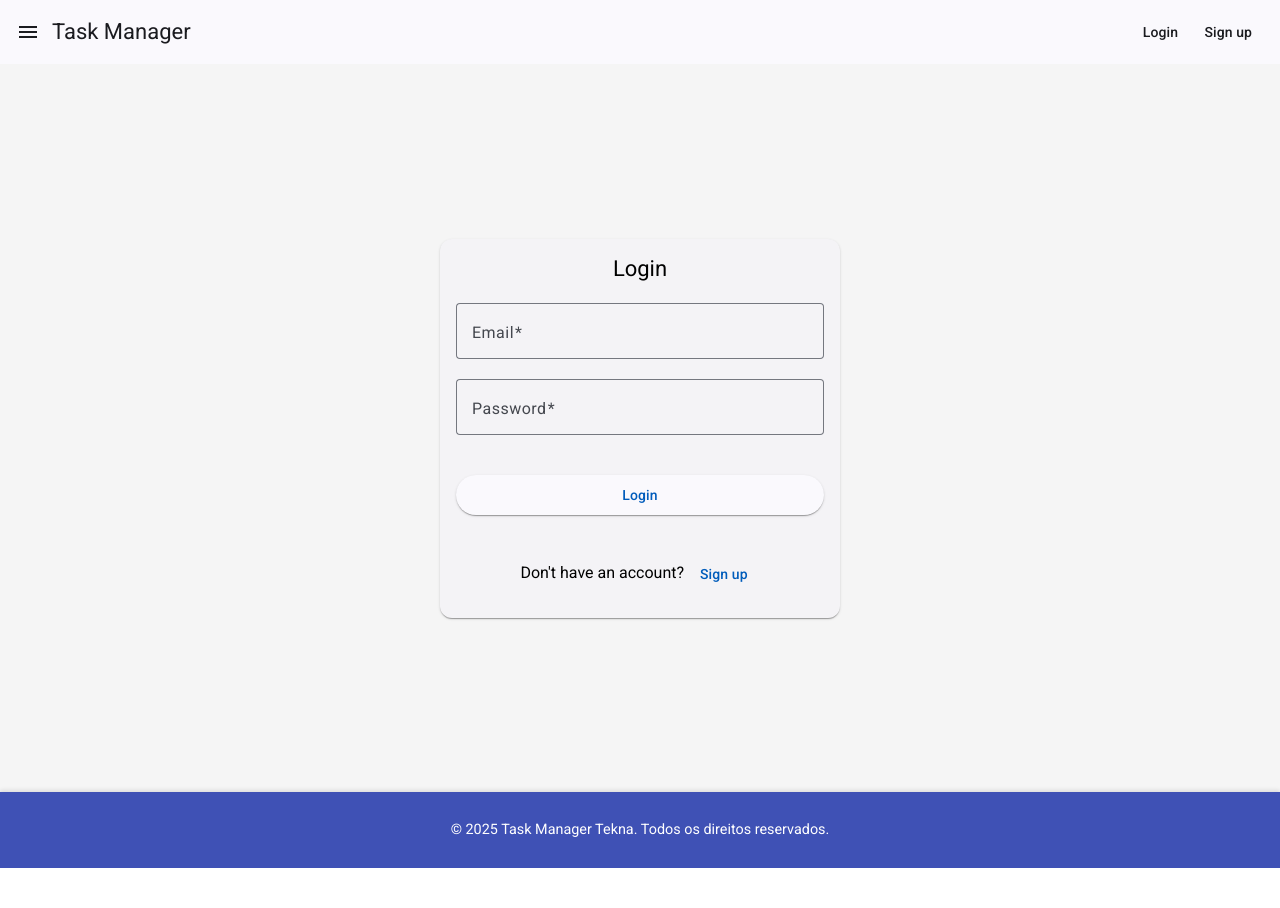
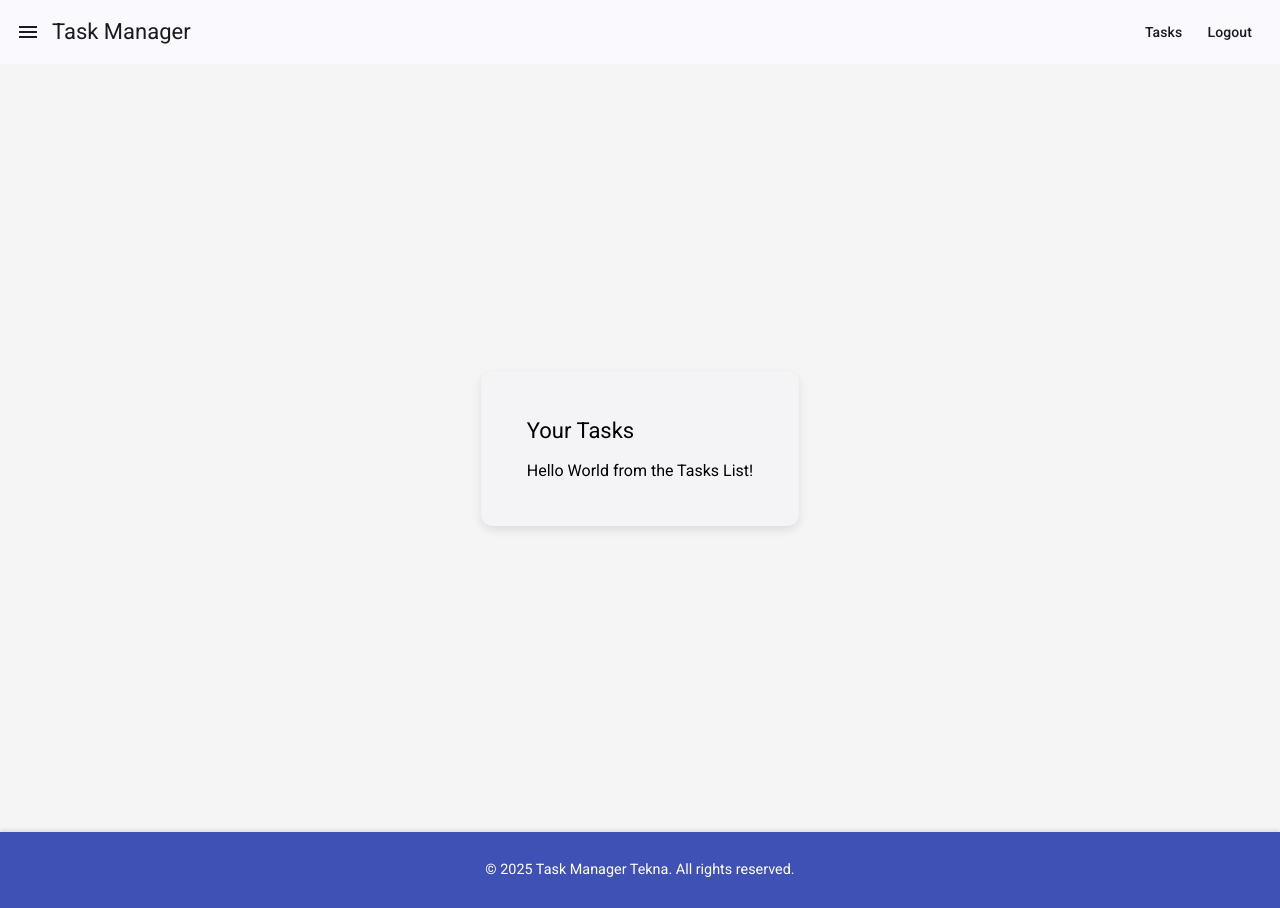
Before and after one commit to jgpeco/taskmanager-tekna, an Angular app in the folder frontend/: page /tasks in a window 1280 px wide. Before the commit this address led to /login. Before the commit the page ends 868 px from the top, so only its background shows below. Built offline with nearby package versions, Linux system fonts and the light colour scheme; sample sign-in values are in the browser's storage.

Commit message:
feat: create auth-guard for tasks routes

```diff
--- a/frontend/src/app/app.component.html
+++ b/frontend/src/app/app.component.html
@@ -3,8 +3,18 @@
     <mat-icon>menu</mat-icon>
     <span>{{ title }}</span>
   </div>
-  <span class="example-spacer"></span> <a mat-button routerLink="/login">Login</a>
-  <a mat-button routerLink="/register">Sign up</a>
+
+  <span class="example-spacer"></span>
+
+  <ng-container *ngIf="!authService.isLoggedIn()">
+    <a mat-button routerLink="/login">Login</a>
+    <a mat-button routerLink="/register">Register</a>
+  </ng-container>
+
+  <ng-container *ngIf="authService.isLoggedIn()">
+    <a mat-button routerLink="/tasks">Tasks</a>
+    <button mat-button (click)="onLogout()">Logout</button>
+  </ng-container>
 </mat-toolbar>
 
 <div class="app-main-content">
@@ -12,5 +22,5 @@
 </div>
 
 <footer class="app-footer">
-  <p>&copy; 2025 Task Manager Tekna. Todos os direitos reservados.</p>
+  <p>&copy; 2025 Task Manager Tekna. All rights reserved.</p>
 </footer>
--- a/frontend/src/app/app.component.ts
+++ b/frontend/src/app/app.component.ts
@@ -2,12 +2,13 @@ import { Component } from '@angular/core'
 import { CommonModule } from '@angular/common'
 import { RouterLink, RouterOutlet } from '@angular/router'
 
-// Angular Material Imports
 import { MatToolbarModule } from '@angular/material/toolbar'
 import { MatButtonModule } from '@angular/material/button'
 import { MatIconModule } from '@angular/material/icon'
 import { MatSidenavModule } from '@angular/material/sidenav'
 import { MatListModule } from '@angular/material/list'
+
+import { AuthService } from './services/auth'
 
 @Component({
   selector: 'app-root',
@@ -28,4 +29,10 @@ import { MatListModule } from '@angular/material/list'
 })
 export class AppComponent {
   title = 'Task Manager'
+
+  constructor(public authService: AuthService) {}
+
+  onLogout(): void {
+    this.authService.logout()
+  }
 }
--- a/frontend/src/app/app.routes.ts
+++ b/frontend/src/app/app.routes.ts
@@ -2,11 +2,18 @@ import { Routes } from '@angular/router'
 import { LoginComponent } from './auth/login/login.component'
 import { RegisterComponent } from './auth/register/register.component'
 import { ErrorPageComponent } from './shared/error-page/error-page'
+import { ListTasksComponent } from './tasks/list-tasks/list-tasks'
+import { authGuard } from './guards/auth-guard'
 
 export const routes: Routes = [
   { path: 'login', component: LoginComponent },
   { path: 'register', component: RegisterComponent },
   { path: 'server-error', component: ErrorPageComponent },
+  {
+    path: 'tasks',
+    component: ListTasksComponent,
+    canActivate: [authGuard]
+  },
   { path: '', redirectTo: '/login', pathMatch: 'full' },
   { path: '**', redirectTo: '/login' }
 ]
--- /dev/null
+++ b/frontend/src/app/guards/auth-guard.ts
@@ -0,0 +1,21 @@
+import { CanActivateFn, Router } from '@angular/router'
+import { inject } from '@angular/core'
+import { AuthService } from '../services/auth'
+import { MatSnackBar } from '@angular/material/snack-bar'
+
+export const authGuard: CanActivateFn = (route, state) => {
+  const authService = inject(AuthService)
+  const router = inject(Router)
+  const snackBar = inject(MatSnackBar)
+
+  if (authService.isLoggedIn()) {
+    return true
+  } else {
+    snackBar.open('You must be logged in to access this page.', 'Close', {
+      duration: 3000,
+      panelClass: ['error-snackbar']
+    })
+    router.navigate(['/login'])
+    return false
+  }
+}
```
Also changed, not shown: 1 other file (tests, documents, lock files or other folders).
